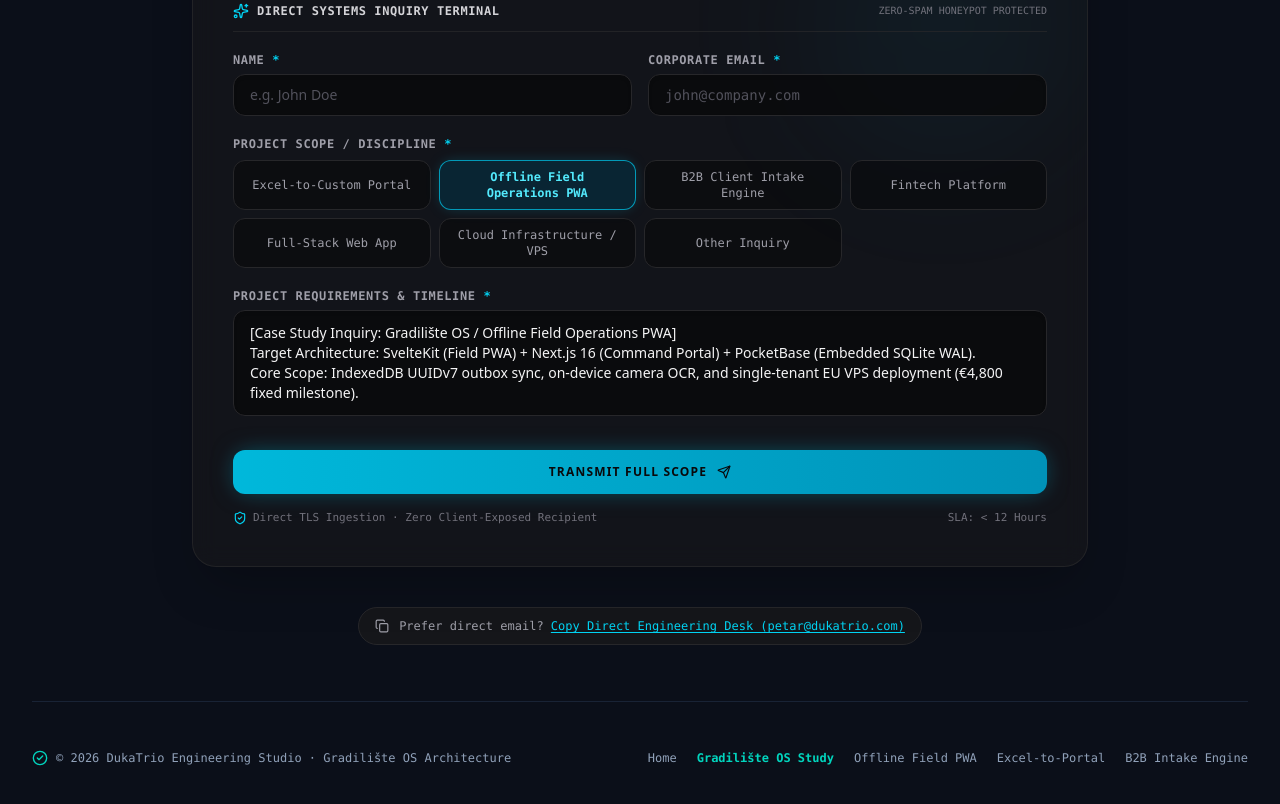
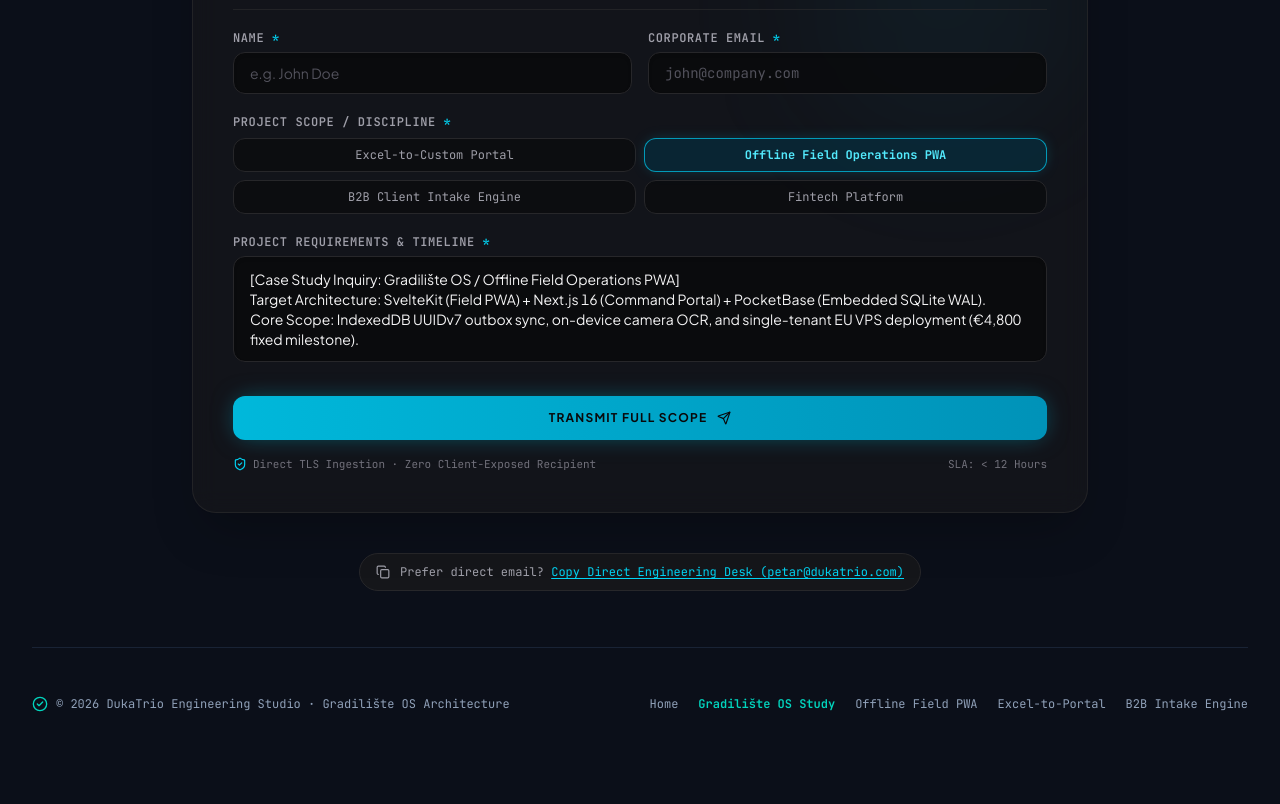
Before and after one commit to lastshelter/dukatriohomepage, a Next.js app: page /case-studies/gradiliste-os in a window 1280 px wide. Shown: the part 6540-7344 px from the top of the page. Built offline with nearby package versions, Linux system fonts and the light colour scheme.

Commit message:
refactor(form): streamline scope options to 4 core architectures and 2x2 grid

```diff
--- a/src/app/globals.css
+++ b/src/app/globals.css
@@ -1,8 +1,9 @@
 @import "tailwindcss";
 
 @theme {
-  --font-sans: system-ui, -apple-system, BlinkMacSystemFont, 'Segoe UI', Roboto, sans-serif;
-  --font-mono: ui-monospace, SFMono-Regular, Menlo, Monaco, Consolas, monospace;
+  --font-sans: var(--font-sans-loaded), system-ui, -apple-system, BlinkMacSystemFont, 'Segoe UI', Roboto, sans-serif;
+  --font-display: var(--font-display-loaded), var(--font-sans-loaded), system-ui, sans-serif;
+  --font-mono: var(--font-mono-loaded), ui-monospace, SFMono-Regular, Menlo, Monaco, Consolas, monospace;
 }
 
 :root {
@@ -20,9 +21,15 @@
 body {
   background-color: #0b0d13;
   color: #f4f4f5;
+  font-family: var(--font-sans);
   font-feature-settings: "cv02", "cv03", "cv04", "cv11", "tnum";
   font-variant-numeric: tabular-nums;
   overflow-x: hidden;
+}
+
+h1, h2, h3 {
+  font-family: var(--font-display);
+  letter-spacing: -0.025em;
 }
 
 /* Refined Slate & Soft Teal Scrollbar */
@@ -66,12 +73,34 @@
   background-size: 24px 24px;
 }
 
-/* Tactile Micro-Interactions */
+/* Tactile Micro-Interactions & Shimmer Sweep */
 .btn-tactile {
-  transition: transform 75ms cubic-bezier(0.4, 0, 0.2, 1), background-color 150ms ease;
+  position: relative;
+  overflow: hidden;
+  transition: transform 120ms cubic-bezier(0.22, 1, 0.36, 1), background-color 150ms ease, box-shadow 200ms ease;
 }
 .btn-tactile:active {
   transform: scale(0.98);
+}
+.btn-tactile::after {
+  content: "";
+  position: absolute;
+  top: 0;
+  left: -120%;
+  width: 65%;
+  height: 100%;
+  background: linear-gradient(
+    90deg,
+    transparent,
+    rgba(255, 255, 255, 0.28),
+    transparent
+  );
+  transform: skewX(-20deg);
+  transition: left 550ms cubic-bezier(0.22, 1, 0.36, 1);
+  pointer-events: none;
+}
+.btn-tactile:hover::after {
+  left: 140%;
 }
 
 /* Deep Slate Surface Classes */
@@ -155,9 +184,9 @@
   opacity: 0;
   transition: opacity 0.3s ease;
   background: radial-gradient(
-    420px circle at var(--mx, 50%) var(--my, 50%),
-    rgba(45, 212, 191, 0.08),
-    transparent 60%
+    460px circle at var(--mx, 50%) var(--my, 50%),
+    rgba(45, 212, 191, 0.09),
+    transparent 62%
   );
   z-index: 0;
 }
--- a/src/app/layout.tsx
+++ b/src/app/layout.tsx
@@ -1,7 +1,26 @@
 import type { Metadata, Viewport } from "next";
+import { Plus_Jakarta_Sans, Space_Grotesk, JetBrains_Mono } from "next/font/google";
 import "./globals.css";
 import { FAQS } from "@/config/faqs";
 import { SERVICE_PILLARS } from "@/config/servicePillars";
+
+const fontSans = Plus_Jakarta_Sans({
+  subsets: ["latin", "latin-ext"],
+  variable: "--font-sans-loaded",
+  display: "swap",
+});
+
+const fontDisplay = Space_Grotesk({
+  subsets: ["latin", "latin-ext"],
+  variable: "--font-display-loaded",
+  display: "swap",
+});
+
+const fontMono = JetBrains_Mono({
+  subsets: ["latin", "latin-ext"],
+  variable: "--font-mono-loaded",
+  display: "swap",
+});
 
 export const viewport: Viewport = {
   themeColor: "#09090b",
@@ -246,14 +265,17 @@
   children: React.ReactNode;
 }>) {
   return (
-    <html lang="en" className="dark scroll-smooth">
+    <html
+      lang="en"
+      className={`dark scroll-smooth ${fontSans.variable} ${fontDisplay.variable} ${fontMono.variable}`}
+    >
       <head>
         <script
           type="application/ld+json"
           dangerouslySetInnerHTML={{ __html: JSON.stringify(jsonLd) }}
         />
       </head>
-      <body className="min-h-screen bg-[#09090b] text-zinc-100 antialiased selection:bg-cyan-500/20 selection:text-cyan-300">
+      <body className="min-h-screen bg-[#0B0D13] text-zinc-100 antialiased selection:bg-teal-500/20 selection:text-teal-300">
         {children}
       </body>
     </html>
--- a/src/components/ContactForm.tsx
+++ b/src/components/ContactForm.tsx
@@ -20,9 +20,6 @@
   "Offline Field Operations PWA",
   "B2B Client Intake Engine",
   "Fintech Platform",
-  "Full-Stack Web App",
-  "Cloud Infrastructure / VPS",
-  "Other Inquiry",
 ] as const;
 
 export type ScopeType = (typeof SCOPE_OPTIONS)[number];
@@ -509,7 +506,7 @@
                   <label className="block text-xs font-mono uppercase tracking-wider text-zinc-400 font-semibold">
                     Project Scope / Discipline <span className="text-cyan-400">*</span>
                   </label>
-                  <div className="grid grid-cols-2 sm:grid-cols-4 gap-2">
+                  <div className="grid grid-cols-1 sm:grid-cols-2 gap-2">
                     {SCOPE_OPTIONS.map((opt) => {
                       const isSelected = scope === opt;
                       return (
--- a/src/components/pricing/PricingTiers.tsx
+++ b/src/components/pricing/PricingTiers.tsx
@@ -80,7 +80,7 @@
       "Direct Priority Telegram / Signal engineer channel with 4-hour SLA",
     ],
     ctaLabel: "Inquire for Retainer",
-    scopeType: "Cloud Infrastructure / VPS",
+    scopeType: "B2B Client Intake Engine",
   },
 ];
 
```
